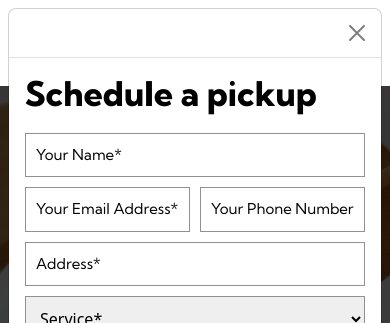
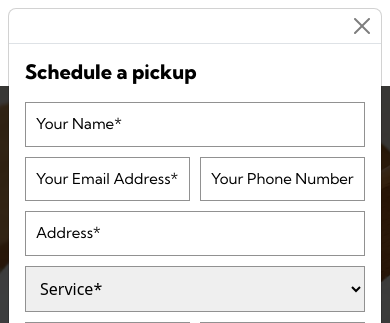
Before and after one commit to das-globally-web/laundry_backend_app, a Django app: page / in a window 390 px wide, after a click on "Schedule a pickup". Shown: the top 323 px of the page. Run offline with Django 5.2, Linux system fonts and the light colour scheme; data that the repository does not hold is empty; some libraries are stand-ins or nearby versions.

Commit message:
code add

```diff
--- a/frontend/template/contact.html
+++ b/frontend/template/contact.html
@@ -51,31 +51,25 @@
       <div class="col-12 col-md-8 col-lg-6 col-xl-6">
         <div class="mt-4">
           <div class="dropquestion">
-
             <h2>Have a Question?</h2>
             <div class="sub-heading"></div>
             <h3>DROP A LINE</h3>
-
             <form>
               <input type="text" name="name" placeholder="Name" required>
               <input type="email" name="email" placeholder="E-mail" required>
               <textarea name="message" placeholder="Message" rows="5" required></textarea>
-
               <div class="checkbox">
                 <input type="checkbox" id="consent" required>
                 <label for="consent">I agree that my submitted data is being collected and stored.</label>
               </div>
-
               <button type="submit">Send a Message</button>
             </form>
           </div>
         </div>
       </div>
     </div>
-
   </div>
 </section>
 
-
 {% endblock %}
 <!-- owl  slider -->
--- a/frontend/template/servicees.html
+++ b/frontend/template/servicees.html
@@ -78,7 +78,6 @@
             <button class="submitsede" type="submit">Ask Question</button>
           </form>
         </div>
-
       </div>
       <div class="col-12 col-md-6 col-lg-7 col-xl-7">
         <div class="whatareyodo hdeyey  mt-4">
@@ -112,17 +111,13 @@
             the best craftsmanship in the industry. Those factors coupled with our toxin-free detergents and crystal
             clear water will leave your wardrobe with an unmatched clean. Each piece of clothing is hand-finished by
             our pressers and inspected for perfection—guaranteed or we’ll redo services free of charge.</p>
-
           <a href="#">Get Service Now</a>
         </div>
       </div>
     </div>
   </div>
 </section>
-
-
 <!-- new code js service   -->
-
 <script>
   function showDiv(index) {
     const buttonssed = document.querySelectorAll('.buttonssed button');
--- a/media/css/iroon.css
+++ b/media/css/iroon.css
@@ -1826,6 +1826,17 @@ textarea {
   .navbar-expand-navs ul li:nth-child(8){
     display: none;
   }
+
+  .dlidertogal .modal-header {
+    padding: 9px 11px;
+  }
+
+  .formtitle-boxsing h2 {
+    font-size: 20px;}
+
+    .servicepages-11 {
+      padding: 20px 0px;
+  }
 }
 
 @media screen and (max-width: 567px) {
```
Also changed, not shown: frontend/template/aboutus.html (+0 -26 lines), frontend/template/blog.html (+0 -8 lines), frontend/template/home.html (+0 -17 lines), frontend/template/main.html (+8 -34 lines), frontend/template/price.html (+0 -70 lines).
